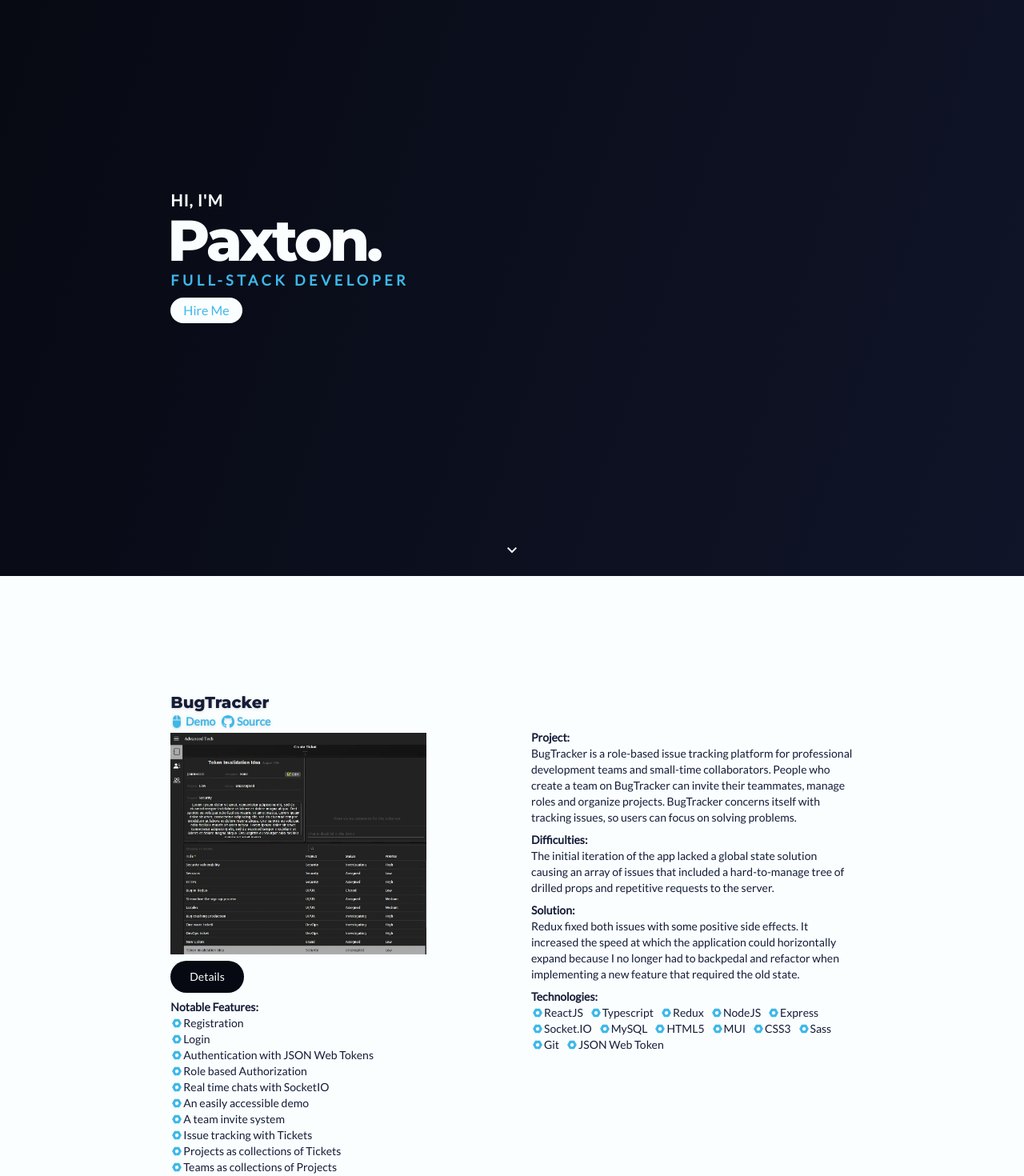
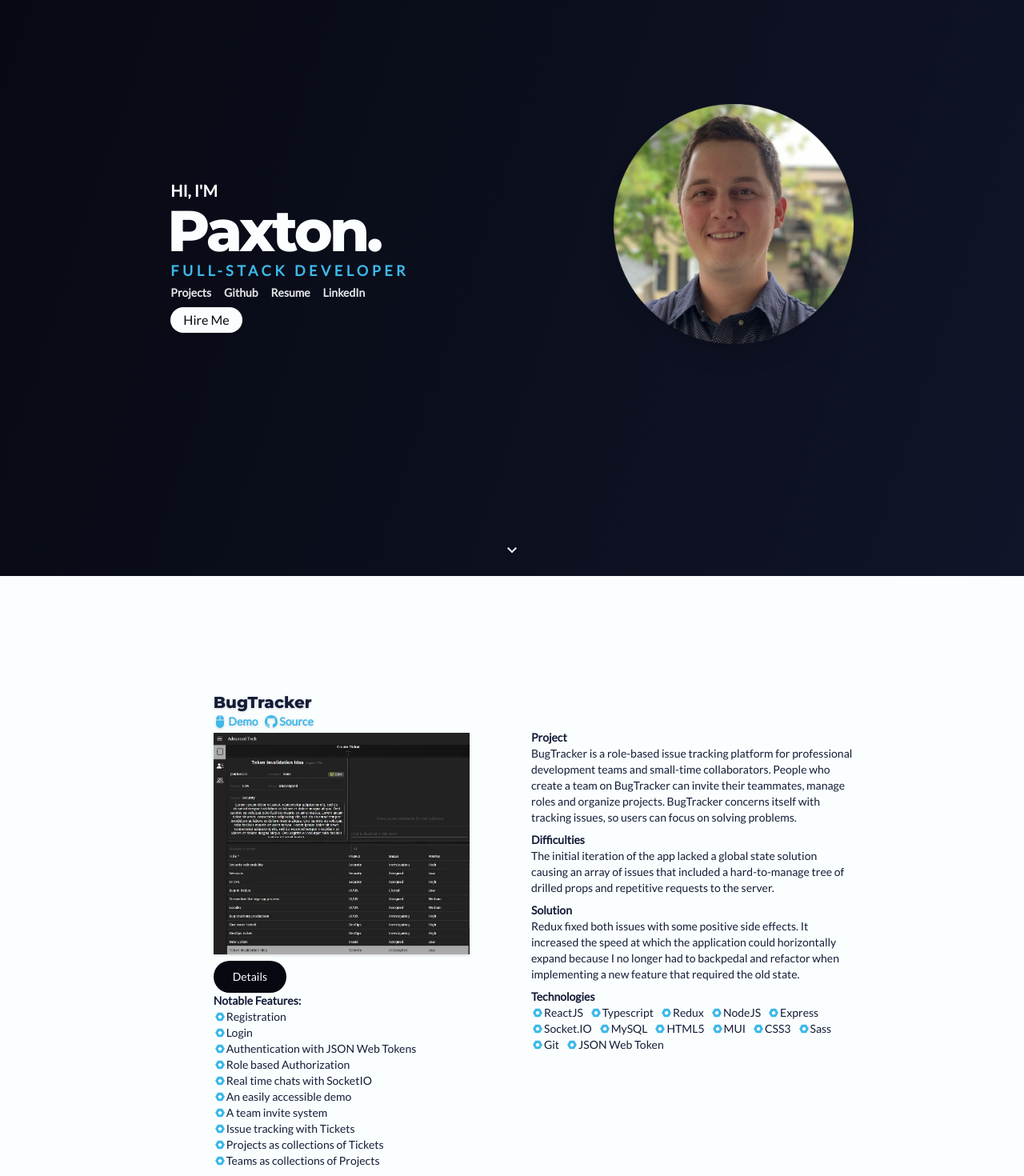
Before and after one commit to PaxtonSchmidt/Portfolio, a Next.js app: page / in a window 1280 px wide. Shown: the part 80-1550 px from the top of the page at 80% size. Built offline with nearby package versions, Linux system fonts and the light colour scheme.

Commit message:
Done, add more as we go

```diff
--- a/components/Masthead/Masthead.tsx
+++ b/components/Masthead/Masthead.tsx
@@ -1,6 +1,7 @@
 import React, { useContext, useEffect, useRef } from 'react'
 import NavHelper from '../../helpers/NavHelper'
 import { ScrollContext } from '../State/Contexts/ScrollContext'
+import { WidthContext } from '../State/Contexts/WidthContext'
 import { MastheadArrow } from './MastheadArrow'
 import { MastheadButton } from './MastheadButton'
 import { MastheadButtonsContainer } from './MastheadButtonContainer'
@@ -8,6 +9,7 @@ import { MastheadButtonsContainer } from './MastheadButtonContainer'
 export const Masthead: React.FC = () => {
   const containerRef = useRef<HTMLDivElement>(null);
   const { scrollY } = useContext(ScrollContext)
+  const { width } = useContext(WidthContext)
 
   let progress: number = 0
 
@@ -20,27 +22,33 @@ export const Masthead: React.FC = () => {
     transform: `translateY(${progress*80}vh)`,
   }
   return (
-    <section style={parallaxScroll} ref={containerRef} className='min-h-screen w-full max-w-screen-lg md:w-2/3 md:mx-auto flex relative justify-center sticky -z-index-11'>
+    <section style={parallaxScroll} ref={containerRef} className='min-h-screen w-full max-w-screen-lg md:w-2/3 md:mx-auto relative sticky -z-index-11'>
+      <header className='flex flex-row justify-center md:justify-start lg:justify-between w-full h-screen'>
+        <div className='font-serif font-bold text-center md:text-left text-white my-auto'>
+          <h2 className='md:text-xl'>HI, I'M</h2>
+          <h1 className='text-7xl tracking-tighter font-sans -translate-x-1'>Paxton<span className='text-7xl'>.</span></h1>
+          <h2 className='md:text-lg text-lightBlue tracking-widest'>FULL-STACK DEVELOPER</h2>
+
           <MastheadButtonsContainer>
             <MastheadButton title={'Projects'} navLink={'projects'} isScrollTo={true} />
-        <MastheadButton title={'Contact'} navLink={'contact'} isScrollTo={true} />
             <MastheadButton title={'Github'} navLink={'https://github.com/PaxtonSchmidt'} />
-        <MastheadButton title={'Resume'} navLink={'asdasdasd'} />
+            <MastheadButton title={'Resume'} navLink={'./resume.pdf'}/>
             <MastheadButton title={'LinkedIn'} navLink={'https://linkedin.com/in/paxtonschmidt/'} isScrollTo={false}/>
           </MastheadButtonsContainer>
-
-      <header className='my-auto font-serif font-bold w-full text-center md:text-left text-white'>
-        <h2 className='md:text-xl tracking-wider'>HI, I'M</h2>
-        <h1 className='text-7xl tracking-tighter font-sans -translate-x-1'>Paxton<span className='text-7xl'>.</span></h1>
-        <h2 className='md:text-lg text-lightBlue tracking-widest'>FULL-STACK DEVELOPER</h2>
-        <div className='flex mt-2'>
+          <div className='flex mt-2 justify-center md:justify-start'>
             <button
-            className='bg-white py-1 px-4 font-light text-lightBlue rounded-3xl drop-shadow'
+              className='bg-white py-0 md:py-1 px-4 font-light text-black hover:text-lightBlue transition rounded-3xl drop-shadow'
               onClick={()=>{
                 NavHelper('contact', true)
               }}>
                 Hire Me
             </button>
+          </div>
+        </div>
+        <div className='my-auto -translate-y-10 hidden lg:block'>
+          <figure className='float-right'>
+            <img className='w-[300px] aspect-square drop-shadow-xl' src={'./portfolioFace.webP'} />
+          </figure>
         </div>
       </header>
 
--- a/components/Masthead/MastheadArrow.tsx
+++ b/components/Masthead/MastheadArrow.tsx
@@ -13,8 +13,8 @@ export const MastheadArrow: React.FC = () => {
   }
 
   return (
-    <span onClick={handleClick} className="material-symbols-outlined absolute text-5xl bottom-5 text-white cursor-pointer">
+    <div onClick={handleClick} className="material-symbols-outlined w-fit absolute text-5xl bottom-5 left-[50%] -translate-x-[50%] text-white cursor-pointer">
       expand_more
-    </span>
+    </div>
   )
 }
--- a/components/Masthead/MastheadButton.tsx
+++ b/components/Masthead/MastheadButton.tsx
@@ -14,7 +14,7 @@ export const MastheadButton: React.FC<Props> = ({ title, navLink, isScrollTo = f
 
 
   return (
-    <nav className='h-30 w-fit mx-1 md:ml-0 md:mr-4 p-1 pl-0 cursor-pointer' onClick={()=>handleSelect()}>
+    <nav className='h-30 w-full md:w-fit md:mr-4 text-center md:text-left cursor-pointer' onClick={()=>handleSelect()}>
       <p>{title}</p>
     </nav>
   )
--- a/components/Masthead/MastheadButtonContainer.tsx
+++ b/components/Masthead/MastheadButtonContainer.tsx
@@ -5,7 +5,7 @@ interface Props {
 }
 
 export const MastheadButtonsContainer: React.FC<Props> = ({ children }) => (
-  <div className='flex w-fit mx-auto text-sm w-full absolute top-4 opacity-90 right-0 text-white font-serif'>
+  <div className='flex mt-1 text-sm w-full opacity-90 text-white font-serif'>
     {children}
   </div>
 )
--- a/components/Modal/Modal.tsx
+++ b/components/Modal/Modal.tsx
@@ -7,10 +7,10 @@ interface Props{
 }
 
 export const Modal: React.FC<Props> = ({ data }) => (
-  <aside className='fixed w-[90%] md:w-4/5 max-w-[600px] bg-white h-[99%] top-1 text-black z-40 left-1/2 -translate-x-1/2 overflow-y-scroll overflow-x-hidden '>
+  <aside className='fixed w-[90%] md:w-4/5 max-w-[600px] bg-white h-[99%] top-1 text-black z-40 left-1/2 -translate-x-1/2 overflow-y-auto overflow-x-hidden drop-shadow-lg'>
     <div className='w-full h-fit relative'>
       <img src={`${data.img}`} />
-      <div className='h-fit w-full absolute bg-white/50 backdrop-blur-sm -bottom-1 z-10'>
+      <div className='h-fit w-full absolute bg-white/20 backdrop-blur-sm -bottom-1 z-10'>
         <h1 className='pt-5 text-xl text-lightBlue text-center font-bold drop-shadow'>{data.title}</h1>
         <div className='flex mb-5 flex-row w-full justify-center'>
           {data.demoLink &&
--- a/components/Projects/MoreWorks/MoreWorksTechs.tsx
+++ b/components/Projects/MoreWorks/MoreWorksTechs.tsx
@@ -9,7 +9,7 @@ export const MoreWorksTechs: React.FC<Props> = ({ children }) => {
   const { width } = useContext(WidthContext)
 
   return (
-    <div className={`absolute align-bottom bg-white ${width >= 768 ? '' : '-top-[48px]' } mx-auto my-1 w-fit left-0 right-0 h-fit p-2 drop-shadow rounded`}>
+    <div className={`absolute align-bottom bg-white ${width >= 768 ? '' : '-top-[48px]' } mx-auto my-1 w-fit left-0 right-0 h-fit p-2 drop-shadow-sm rounded`}>
       <div className='h-fit w-full bottom-0 rounded'>
         {children}
       </div>
--- a/components/Projects/ProjectData.ts
+++ b/components/Projects/ProjectData.ts
@@ -71,7 +71,7 @@ export const ProjectsData: ProjectsData = {
       'HTML5',
       'Git'
     ],
-    role: `This portfolio is a quick representation of my development works so far.`,
+    role: `This portfolio is a quick representation of my development works so far. It's a React app scaffolded with Next.js and styled with Tailwindcss.`,
     difficulties: `The process of writing and reorganizing semantic CSS continues to slow my development process. While this has a lesser effect on a small project like this portfolio, I felt it could be an opportunity to learn Tailwindcss.`,
     solution: `The beauty of a class library like Tailwindcss is its synergy with ReactJS. Semantic CSS felt logical when writing pure HTML, but abstracting markup into React components makes it feel redundant.`
   }
--- a/components/Projects/ProjectItem.tsx
+++ b/components/Projects/ProjectItem.tsx
@@ -2,7 +2,6 @@ import React, { ReactNode, useContext, useRef, useState } from 'react'
 import { Modal } from '../Modal/Modal'
 import { ModalBackground } from '../Modal/ModalBackground'
 import { WidthContext } from '../State/Contexts/WidthContext'
-import useOnScreen from '../State/Hooks/useOnScreen'
 import { ProjectContent } from './ProjectData'
 import { ProjectItemNavButton } from './ProjectItemNavButton'
 
@@ -16,10 +15,10 @@ export const ProjectItem: React.FC<props> = ({ data }) => {
   const onScreenEl = useRef(null)
 
   return (
-    <article className='md:grid pt-36 pb-36 grid-rows-1 grid-cols-4 lg:grid-cols-8  font-serif text-sm border-grey border-b-2'>
-      <figure ref={onScreenEl} className='px-6 lg:px-0 block xl:col-start-2 col-span-4 xl:col-span-3'>
-        <h1 className='text-xl font-sans drop-shadow'>{data.title}</h1>
-        <div className='flex mb-1'>
+    <article className='flex flex-col lg:grid pt-36 pb-36 lg:grid-cols-8  font-serif text-sm border-grey border-b-2'>
+      <figure ref={onScreenEl} className='flex flex-col justify-center w-full lg:grid lg:pl-0 block xl:col-start-2 lg:col-span-4 xl:col-span-3'>
+        <h1 className='text-xl text-center lg:text-left font-sans drop-shadow'>{data.title}</h1>
+        <div className='flex mb-1 mx-auto lg:ml-0 translate-x-1 lg:translate-x-0'>
           {data.demoLink &&
           <ProjectItemNavButton link={data.demoLink} text='Demo'>
             <svg xmlns="http://www.w3.org/2000/svg" width="16" height="20" fill="currentColor" className="bi bi-mouse2-fill text-lightBlue" viewBox="0 0 16 16">
@@ -32,27 +31,27 @@ export const ProjectItem: React.FC<props> = ({ data }) => {
           </svg>
           </ProjectItemNavButton>
         </div>
-        <img src={`${data.img}`} className='w-80'/>
+        <img src={`${data.img}`} className='w-80 drop-shadow mx-auto lg:ml-0'/>
 
-        <button onClick={()=>setIsOpen(true)} className='h-[40px] bottom-0 mt-2 w-fit px-6 rounded-3xl bg-black text-white shadow-[0px_0px_3px_rgba(0,0,0,0.3)] shadow-white'>
+        <button onClick={()=>setIsOpen(true)} className='h-[40px] mx-auto lg:ml-0 bottom-0 mt-2 w-fit px-6 rounded-3xl bg-black text-white shadow-[0px_0px_3px_rgba(0,0,0,0.3)] shadow-white'>
           Details
         </button>
       </figure>
 
-      <div className='pt-2 lg:pt-12 pl-6 row-span-2 col-span-4 xl:col-span-3 max-w-[500px]'>
-        <figure className='mb-2'>
-          <figcaption className='font-bold'>Project:</figcaption>
+      <div className='flex flex-col mx-auto lg:justify-start content-center pt-2 lg:pt-12 lg:pl-6 lg:row-span-2 lg:col-span-4 xl:col-span-3 max-w-[500px]'>
+        <figure className='mb-2 mx-auto lg:ml-0'>
+          <figcaption className='font-bold text-left'>Project</figcaption>
           <p>{data.role}</p>
         </figure>
 
         {width > 976
         &&<>
           <figure className='mb-2'>
-            <figcaption className='font-bold'>Difficulties:</figcaption>
+            <figcaption className='font-bold text-left'>Difficulties</figcaption>
             <p>{data.difficulties}</p>
           </figure>
           <figure className='mb-2'>
-            <figcaption className='font-bold'>Solution:</figcaption>
+            <figcaption className='font-bold text-left'>Solution</figcaption>
             <p>{data.solution}</p>
           </figure>
         </>
@@ -60,7 +59,7 @@ export const ProjectItem: React.FC<props> = ({ data }) => {
 
 
         <figure >
-          <figcaption className='font-bold'>Technologies:</figcaption>
+          <figcaption className='font-bold text-left'>Technologies</figcaption>
           <ul className='flex flex-row flex-wrap'>
             {data.technologies.map((tech: string, index: number) => (
               <li key={index} className='flex direction-row mr-2'>
@@ -75,9 +74,9 @@ export const ProjectItem: React.FC<props> = ({ data }) => {
       </div>
 
       {data.notableFeatures
-      && width > 480
-      &&<div className='grid px-6 lg:px-0 xl:col-start-2 grid-cols-3 pt-2 col-span-4 xl:col-span-3'>
-          <figure className='col-span-3'>
+      && width > 976
+      &&<div className='flex justify-center lg:grid lg:col-span-4 xl:col-span-3 xl:col-start-2'>
+          <figure className='w-80 col-span-3'>
             <figcaption className='font-bold'>Notable Features:</figcaption>
             <ul>
               {data.notableFeatures?.map((feature: string, index: number) => (
--- a/components/State/Hooks/useOnScreen.tsx
+++ /dev/null
@@ -1,17 +0,0 @@
-//https://stackoverflow.com/a/65008608
-import React, { useEffect, useState } from 'react'
-
-export default function useOnScreen(ref: React.MutableRefObject<any>) {
-  const [isIntersecting, setIntersecting] = useState(false)
-
-  useEffect(() => {
-    const observer = new IntersectionObserver(
-      ([entry]) => setIntersecting(entry.isIntersecting)
-    )
-
-    observer.observe(ref.current)
-    return () => { observer.disconnect() }
-  }, [])
-
-  return isIntersecting
-}
--- a/tsconfig.json
+++ b/tsconfig.json
@@ -13,7 +13,8 @@
     "resolveJsonModule": true,
     "isolatedModules": true,
     "jsx": "preserve",
-    "incremental": true
+    "incremental": true,
+    "typeRoots": ["./src/types"]
   },
   "include": ["next-env.d.ts", "**/*.ts", "**/*.tsx"],
   "exclude": ["node_modules"]
--- /dev/null
+++ b/types.d.ts
@@ -0,0 +1 @@
+declare module '*.pdf'
```
Also changed, not shown: public/portfolioFace.webP (added), 1 other file (tests, documents, lock files or other folders). Lines whose indentation alone changed are shown as unchanged.
